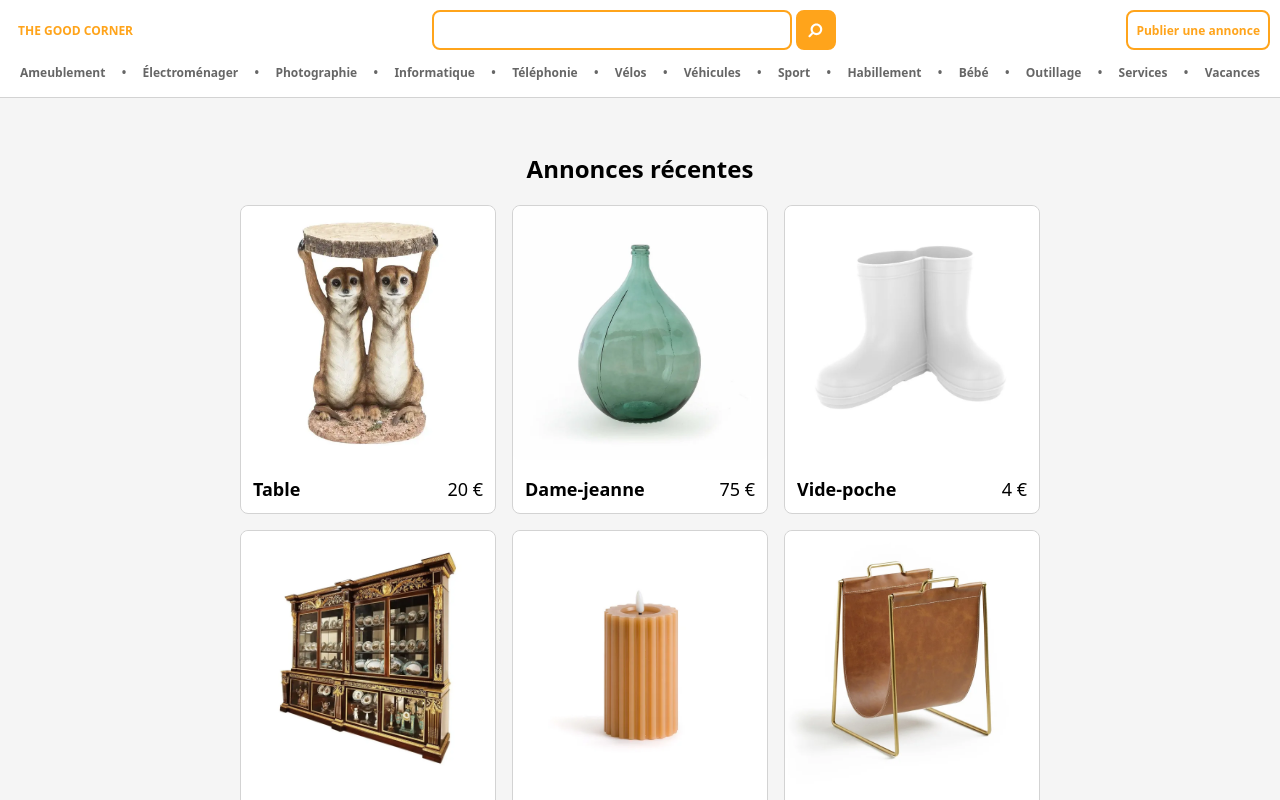
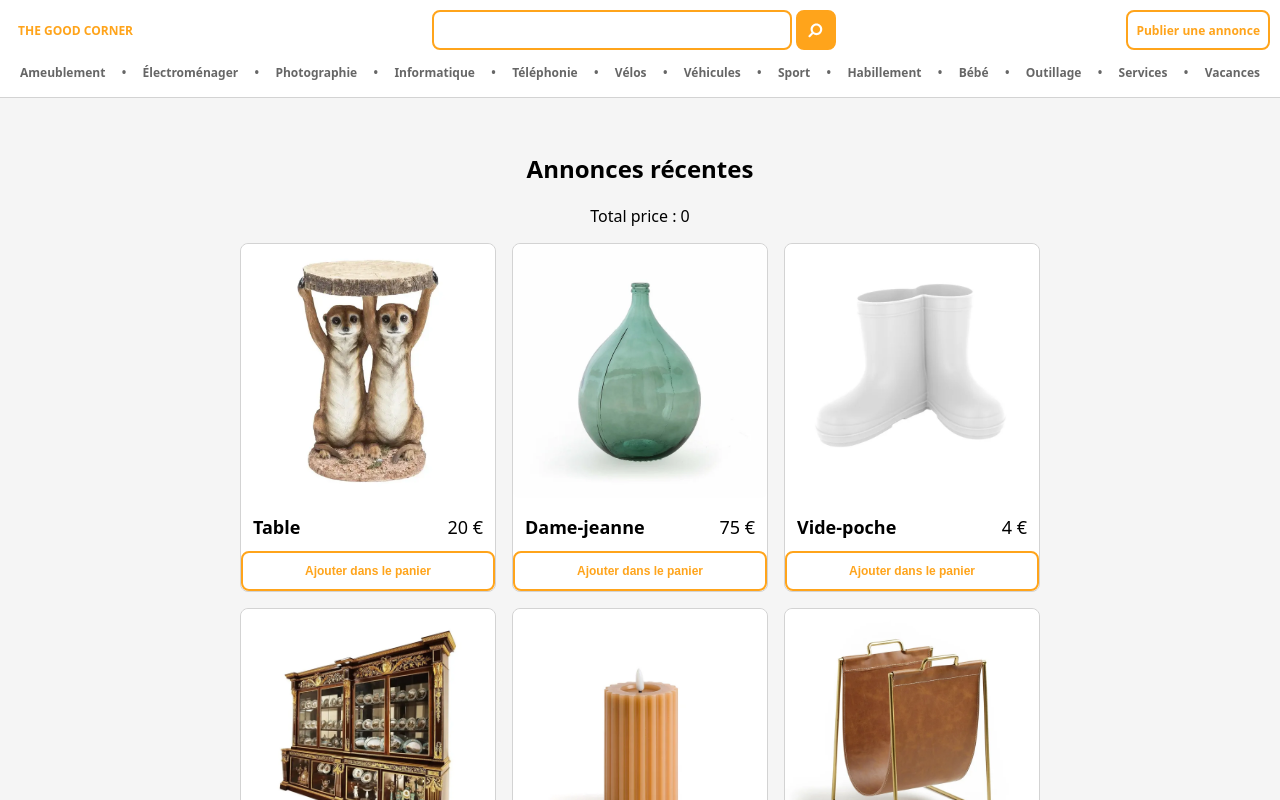
Before and after one commit to codeIsHard2023/clone-leboncoin-fullstack, a React (Vite) app in the folder frontend/: page / in a window 1280 px wide. Shown: the top 800 px of the page. Built offline with nearby package versions, Linux system fonts and the light colour scheme.

Commit message:
AdToCart button added

```diff
--- a/frontend/src/App.tsx
+++ b/frontend/src/App.tsx
@@ -1,5 +1,5 @@
-import { Route, Routes } from "react-router-dom";
-import { Layout } from "./layouts/Layout";
+import { Route, Routes, Navigate } from "react-router-dom";
+import { DefaultLayout } from "./layouts/DefaultLayout";
 import { Home } from "./pages/Home";
 import { About } from "./pages/About";
 import { AdDetails } from "./pages/AdDetails";
@@ -8,11 +8,11 @@ import "./App.css";
 export function App() {
   return (
     <Routes>
-      <Route path="/" element={<Layout />}>
+      <Route path="/" element={<DefaultLayout />}>
         <Route path="/" element={<Home />} />
         <Route path="about" element={<About />} />
         <Route path="ads/:id" element={<AdDetails />} />
-        <Route path="*" element={<Home />} />
+        <Route path="*" Component={() => <Navigate to="/" />} />
       </Route>
     </Routes>
   );
--- a/frontend/src/components/AdCard.module.css
+++ b/frontend/src/components/AdCard.module.css
@@ -3,6 +3,9 @@
   border: 1px solid lightgray;
   color: inherit;
   background-color: white;
+  display: flex;
+  flex-direction: column;
+  justify-content: center;
 }
 .adCardLink {
   text-decoration: inherit;
@@ -21,3 +24,22 @@
 .adCardTitle {
   font-weight: bold;
 }
+.button {
+  min-width: 40px;
+  height: 40px;
+  padding: 8px;
+  border-radius: 8px;
+  border: 2px solid #ffa41b;
+  display: flex;
+  justify-content: center;
+  align-items: center;
+  gap: 3px;
+  font-size: 12px;
+  font-weight: bold;
+  color: #ffa41b;
+  background-color: white;
+  cursor: pointer;
+}
+.button:hover {
+  cursor: pointer;
+}
--- a/frontend/src/components/AdCard.tsx
+++ b/frontend/src/components/AdCard.tsx
@@ -8,8 +8,12 @@ export type AdProps = {
   price: number;
 };
 
-export const AdCard = (props: AdProps) => {
-  const { id, imgUrl, title, price } = props;
+export const AdCard = (
+  props: AdProps & {
+    onAddToCard: () => void;
+  }
+) => {
+  const { id, imgUrl, title, price, onAddToCard } = props;
   return (
     <>
       <div className={classes.adCardContainer}>
@@ -20,6 +24,9 @@ export const AdCard = (props: AdProps) => {
             <div className={classes.adCardPrice}>{price} €</div>
           </div>
         </Link>
+        <button className={classes.button} onClick={onAddToCard}>
+          Ajouter dans le panier
+        </button>
       </div>
     </>
   );
--- a/frontend/src/components/RecentAds.tsx
+++ b/frontend/src/components/RecentAds.tsx
@@ -1,7 +1,8 @@
+import { useEffect, useState } from "react";
 import { AdCard, AdProps } from "./AdCard";
 
-export const RecentAds = () => {
-  const ads: AdProps[] = [
+const getAds = async (): Promise<AdProps[]> => {
+  return [
     {
       id: 1,
       imgUrl: "/images/table.webp",
@@ -39,17 +40,32 @@ export const RecentAds = () => {
       price: 45,
     },
   ];
+};
+
+export const RecentAds = () => {
+  const [ads, setAds] = useState<AdProps[]>([]);
+  const [totalPrice, setTotalPrice] = useState(0);
+
+  useEffect(() => {
+    getAds().then((newAds) => {
+      setAds(newAds);
+    });
+  }, []);
+
   return (
     <>
       <h2>Annonces récentes</h2>
+      <p>Total price : {totalPrice}</p>
       <section className="recent-ads">
-        {ads.map((ad) => (
+        {ads &&
+          ads.map((ad) => (
             <AdCard
               key={ad.id}
               id={ad.id}
               imgUrl={ad.imgUrl}
               title={ad.title}
               price={ad.price}
+              onAddToCard={() => setTotalPrice(totalPrice + ad.price)}
             />
           ))}
       </section>
--- a/frontend/src/layouts/Layout.tsx
+++ b/frontend/src/layouts/DefaultLayout.tsx
@@ -1,7 +1,7 @@
 import { Outlet } from "react-router-dom";
 import { Header } from "../components/Header";
 
-export const Layout = () => {
+export const DefaultLayout = () => {
   return (
     <main className="main-content">
       <Header />
```
Lines whose indentation alone changed are shown as unchanged.
